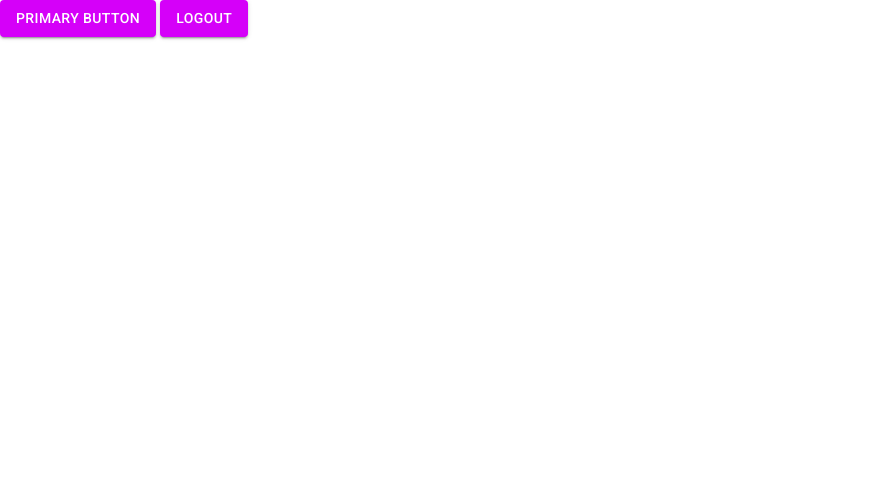
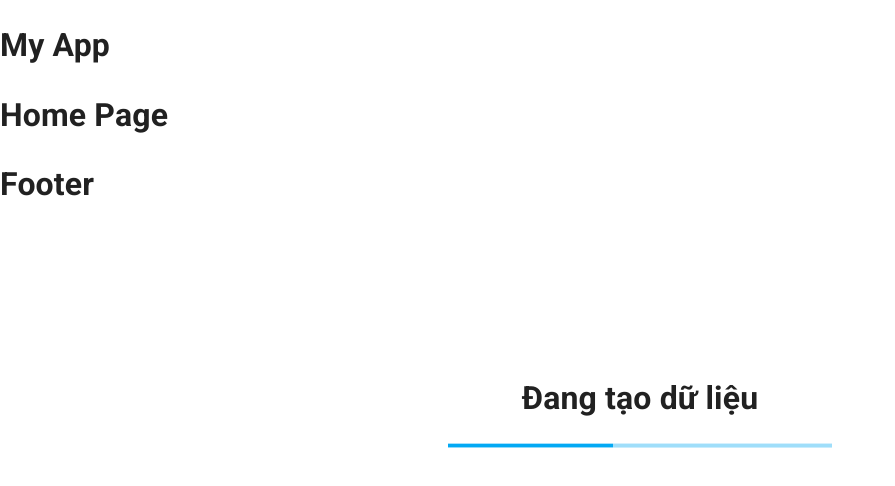
Before and after one commit to minhquang2k4/Personalize_Your_English_Journey, a React (Vite) app in the folder web/: page /home in a window 1280 px wide. Shown: the top 486 px of the page, without its empty margins (0-895 px from the left). Built offline with nearby package versions, Linux system fonts and the light colour scheme.

Commit message:
init router and create loaderComponent

```diff
--- a/web/package.json
+++ b/web/package.json
@@ -17,7 +17,9 @@
     "@reduxjs/toolkit": "^2.2.7",
     "react": "^18.3.1",
     "react-dom": "^18.3.1",
-    "react-redux": "^9.1.2"
+    "react-redux": "^9.1.2",
+    "react-router-dom": "^6.26.1",
+    "routes": "^2.1.0"
   },
   "devDependencies": {
     "@eslint/js": "^9.9.0",
--- a/web/src/App.jsx
+++ b/web/src/App.jsx
@@ -1,32 +1,51 @@
-import { useDispatch, useSelector } from 'react-redux'
-import { Button } from '@mui/material'
+// import { useDispatch, useSelector } from 'react-redux'
+// import { Button } from '@mui/material'
 // import DeleteIcon from '@mui/icons-material/Delete';
 
 // action
-import { LOGIN, LOGOUT } from './redux/slices/authSlice'
+// import { LOGIN, LOGOUT } from './redux/slices/authSlice'
+
+// function App() {
+//   const dispatch = useDispatch();
+//   const user = useSelector((state) => state.auth.user) // Lấy giá trị từ Redux store
+
+//   const handleClick = () => {
+//     console.log('click')
+//     dispatch(LOGIN({ name: 'John Doe' }))
+//   }
+
+//   const logout = () => {
+//     dispatch(LOGOUT())
+//   }
+
+//   return (
+//     <>
+//       <Button variant="contained" onClick={handleClick}>
+//         Primary Button
+//       </Button>
+//       {user && <div>User: {user.name}</div>} {/* Hiển thị giá trị từ Redux store */}
+//       <Button variant="contained" onClick={logout}
+//         sx={{
+//           backgroundColor: 'blueGrey',
+//           color: 'white',
+//           '&:hover': {
+//             backgroundColor: 'orange'
+//           }
+//         }}
+//       >
+//         Logout
+//       </Button>
+//     </>
+//   )
+// }
+import RouterProvider from './routers/RouterProvider'
+import Loader from './components/loader'
 
 function App() {
-  const dispatch = useDispatch();
-  const user = useSelector((state) => state.auth.user) // Lấy giá trị từ Redux store
-
-  const handleClick = () => {
-    console.log('click')
-    dispatch(LOGIN({ name: 'John Doe' }))
-  }
-
-  const logout = () => {
-    dispatch(LOGOUT())
-  }
-
   return (
     <>
-      <Button variant="contained" color="secondary" onClick={handleClick}>
-        Primary Button
-      </Button>
-      {user && <div>User: {user.name}</div>} {/* Hiển thị giá trị từ Redux store */}
-      <Button variant="contained" color="secondary" onClick={logout}>
-        Logout
-      </Button>
+      <RouterProvider />
+      <Loader />
     </>
   )
 }
--- /dev/null
+++ b/web/src/components/loader.jsx
@@ -0,0 +1,20 @@
+// material-ui
+import LinearProgress from '@mui/material/LinearProgress'
+import Box from '@mui/material/Box'
+
+const Loader = () => (
+  <Box sx={{
+    position: 'fixed',
+    top: '50%',
+    left: '50%',
+    transform: 'translate(-50%, -50%)',
+    zIndex: 1301,
+    width: '30%' }}>
+    <Box sx={{ margin: 'auto', textAlign: 'center' }} >
+      <h1>Đang tạo dữ liệu</h1>
+    </Box>
+    <LinearProgress color="primary" size="lg" />
+  </Box>
+)
+
+export default Loader
--- /dev/null
+++ b/web/src/layouts/MainLayout.jsx
@@ -0,0 +1,20 @@
+import { Outlet } from 'react-router-dom'
+
+function MainLayout() {
+  return (
+    <div>
+      <header>
+        <h1>My App</h1>
+        {/* Các thành phần header khác */}
+      </header>
+      <main>
+        <Outlet /> {/* Outlet sẽ render các tuyến đường con */}
+      </main>
+      <footer>
+        <h1>Footer</h1>
+      </footer>
+    </div>
+  )
+}
+
+export default MainLayout
--- a/web/src/main.jsx
+++ b/web/src/main.jsx
@@ -1,8 +1,9 @@
 import { StrictMode } from 'react'
 import { createRoot } from 'react-dom/client'
 import { Provider } from 'react-redux'
-import CssBaseline from '@mui/material/CssBaseline' // cssbaseline is a global css reset
+import CssBaseline from '@mui/material/CssBaseline'
 import { ThemeProvider } from '@mui/material/styles'
+import { BrowserRouter } from 'react-router-dom'
 
 import store from './redux/store.js'
 import App from './App.jsx'
@@ -11,10 +12,12 @@ import theme from './theme.jsx'
 createRoot(document.getElementById('root')).render(
   <StrictMode>
     <Provider store={store}>
-      <ThemeProvider theme={theme}>
-        <CssBaseline />
-        <App />
-      </ThemeProvider>
+      <BrowserRouter>
+        <ThemeProvider theme={theme}>
+          <CssBaseline />
+          <App />
+        </ThemeProvider>
+      </BrowserRouter>
     </Provider>
   </StrictMode>
 )
--- /dev/null
+++ b/web/src/pages/HomePage.jsx
@@ -0,0 +1,9 @@
+const HomePage = () => {
+  return (
+    <div>
+      <h1>Home Page</h1>
+    </div>
+  )
+}
+
+export default HomePage
--- a/web/src/pages/LoginPage.jsx
+++ b/web/src/pages/LoginPage.jsx
@@ -0,0 +1,9 @@
+const Login = () => {
+  return (
+    <>
+      <h1>Login</h1>
+    </>
+  )
+}
+
+export default Login
--- a/web/src/pages/RegisterPage.jsx
+++ b/web/src/pages/RegisterPage.jsx
@@ -0,0 +1,9 @@
+const Register = () => {
+  return (
+    <>
+      <h1>Register</h1>
+    </>
+  )
+}
+
+export default Register
--- /dev/null
+++ b/web/src/routers/RouterProvider.jsx
@@ -0,0 +1,9 @@
+import { useRoutes } from 'react-router-dom'
+import { routes } from './index'
+
+function RouterProvider() {
+  const element = useRoutes(routes)
+  return element
+}
+
+export default RouterProvider
--- a/web/src/theme.jsx
+++ b/web/src/theme.jsx
@@ -1,5 +1,5 @@
 // import { cyan, deepOrange, orange, red } from '@mui/material/colors'
-import { lime, purple, red } from '@mui/material/colors'
+import { lightBlue, purple } from '@mui/material/colors'
 import { createTheme } from '@mui/material/styles'
 
 // Create a theme instance.
@@ -8,9 +8,8 @@ import { createTheme } from '@mui/material/styles'
 //primary, secondary, inherit, default, error, info, success, và warning.
 const theme = createTheme({
   palette: {
-    primary: lime,
-    secondary: purple,
-    haha: red // sẽ không hoạt động trong color của nút
+    primary: lightBlue,
+    secondary: purple
   }
 })
 
```
Also changed, not shown: web/src/routers/index.jsx (added, +36 -0 lines), web/src/layouts/HeaderSection.jsx (added), 1 other file (tests, documents, lock files or other folders).
